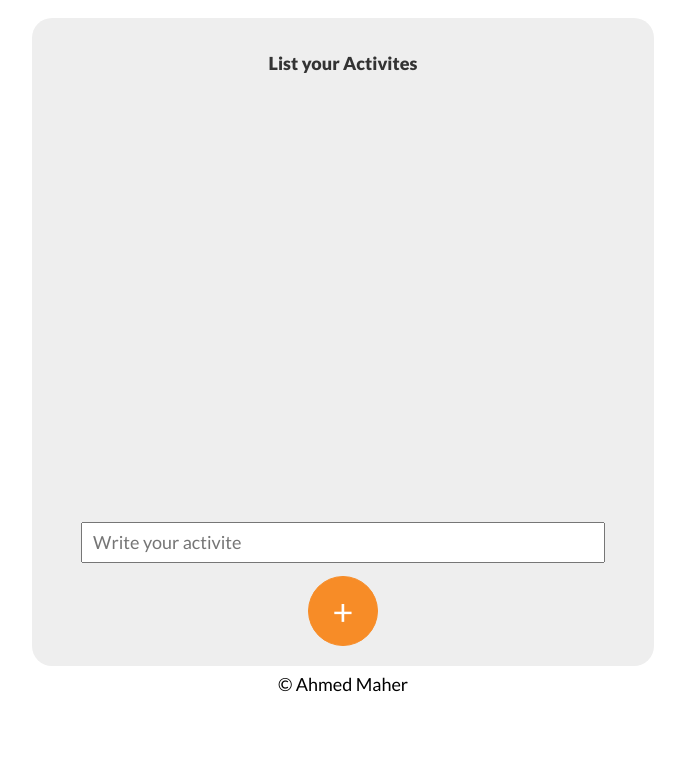
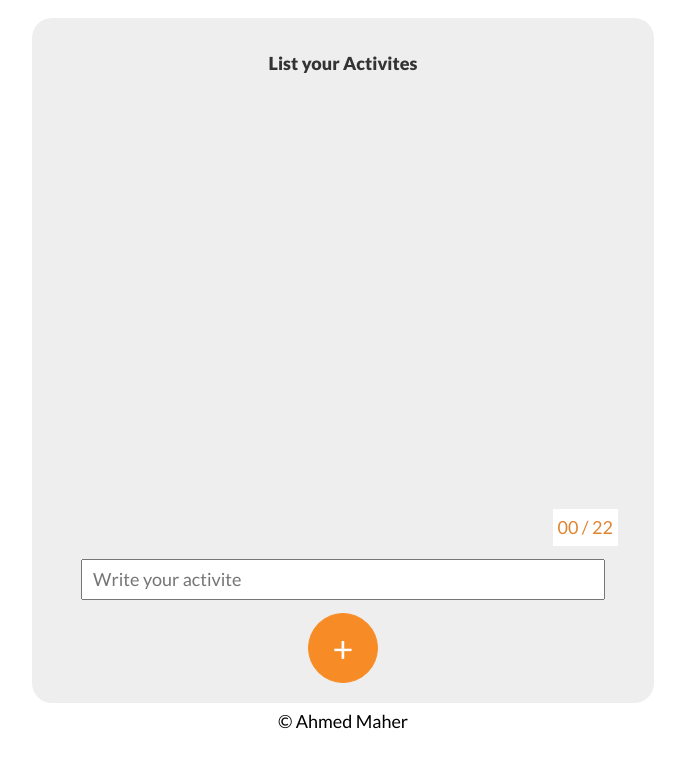
Before and after one commit to AhmedMaher015/toDoList, a website: page index.html in a window 1280 px wide. Shown: the whole page, without its empty margins (297-982 px from the left). Drawn offline with Linux system fonts and the light colour scheme.

Commit message:
show user input length

```diff
--- a/index.html
+++ b/index.html
@@ -19,7 +19,8 @@
         </h1>
         <div class="activites-list"></div>
         <div class="container">
-            <input type="text" name="activity" class="user-input" placeholder="Write your activite">
+            <div class="user-input-value">00 / 22</div>
+            <input type="text" name="activity" class="user-input" placeholder="Write your activite" maxlength="22" size="22" oninput="userInputSize()">
             <button class="btn-add">+</button>
         </div>
     </main>
--- a/script.js
+++ b/script.js
@@ -35,7 +35,7 @@ const addActivite = () => {
 
         // add activite to container list and add user_input , checkbox and date to activite container
         console.log(userInput.value);
-        list.appendChild(activite);
+        list.prepend(activite);
         activite.appendChild(activiteName);
         activite.appendChild(activiteChecked);
         activite.appendChild(dateContainer);
@@ -50,7 +50,11 @@ document.querySelector('.user-input').addEventListener('keyup',(event)=> {
     }
 });
 
-
+// show user input length
+const userInputSize = () => {
+    const val = document.querySelector('.user-input');
+    document.querySelector('.user-input-value').textContent = val.value.length + ' / 22';
+};
 // action of add button
 document.querySelector('.btn-add').addEventListener('click',addActivite);
 
--- a/styles.css
+++ b/styles.css
@@ -89,6 +89,13 @@ main {
     color:#fff;
 }
 
+.user-input-value {
+    background-color: #fff;
+    color: #dd8533;
+    width: max-content;
+    padding: 5px;
+    margin-left: 86%;
+}
 
 
 @media (min-width: 550px){
```
